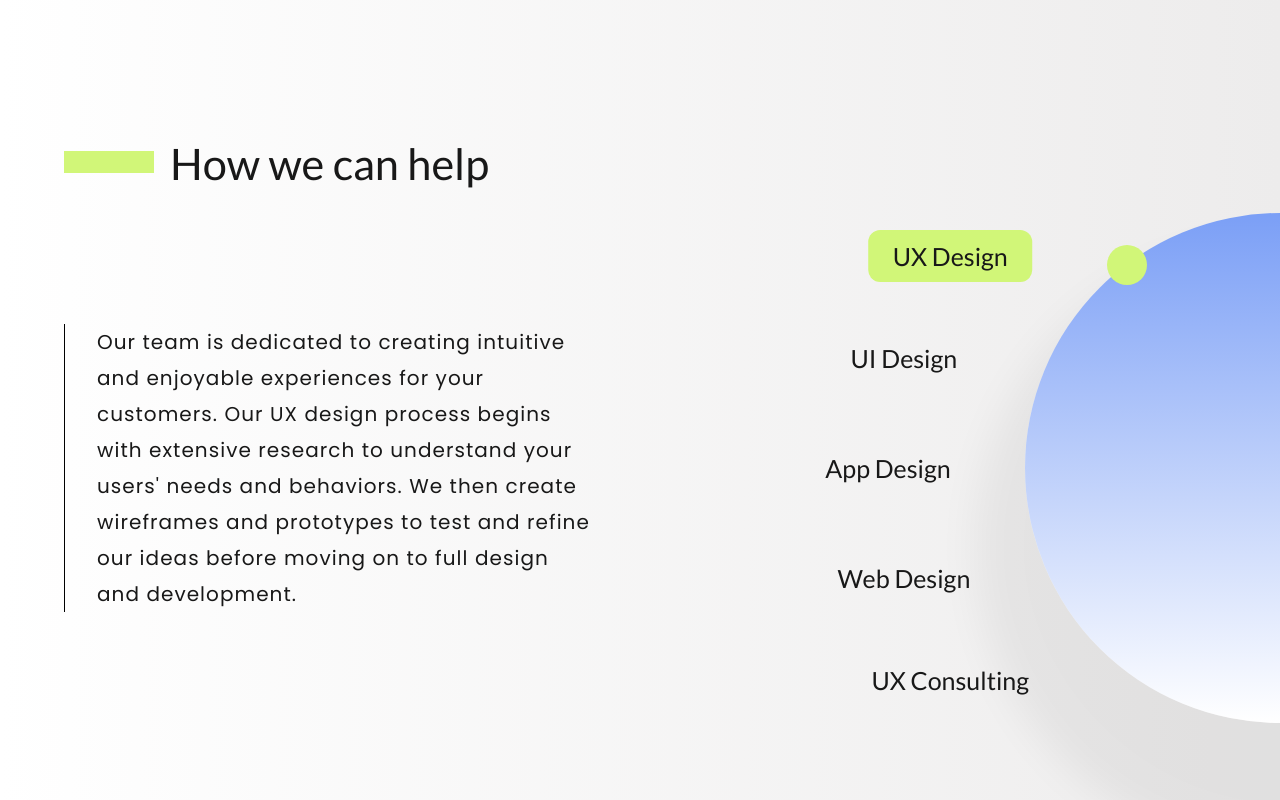
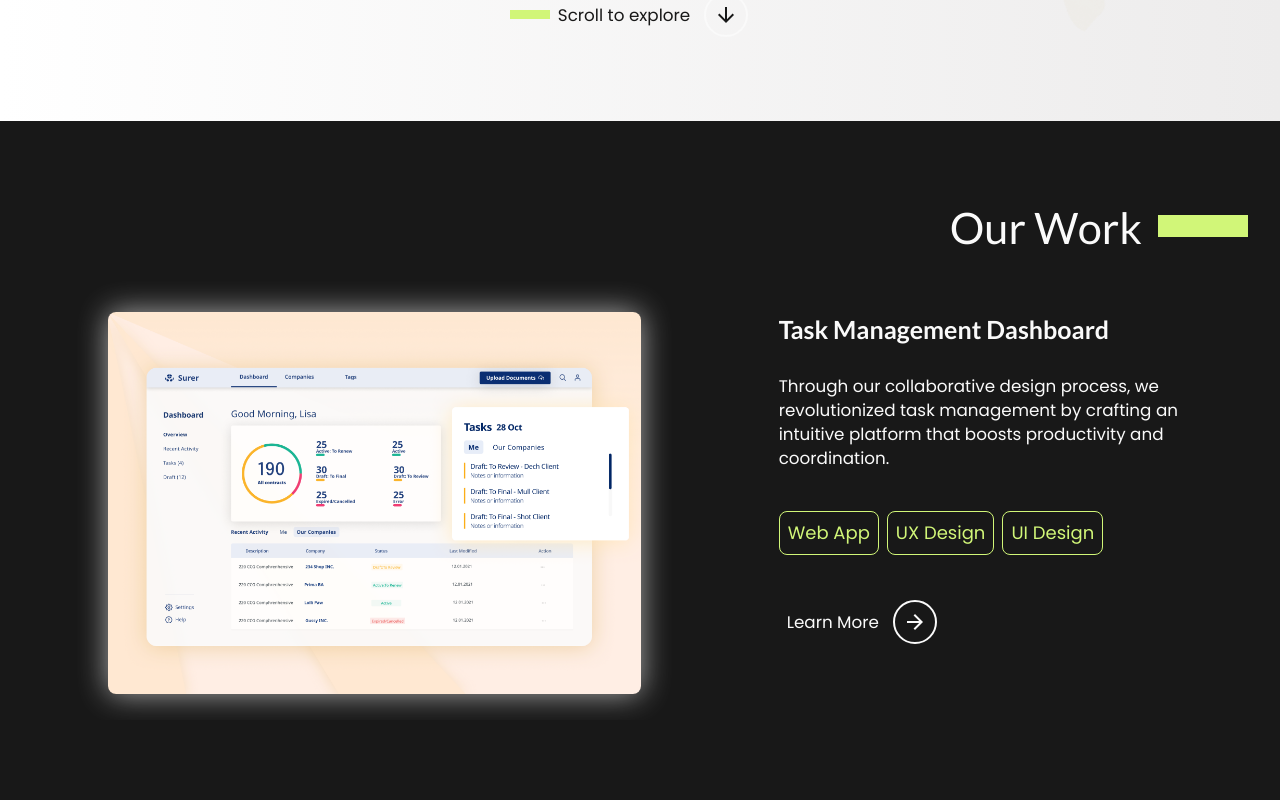
Before and after one commit to mflugelman/piba-studio, a React (Create React App) app: page / in a window 1280 px wide. Shown: the part 740-1540 px from the top of the page. Built offline with nearby package versions, Linux system fonts and the light colour scheme.

Commit message:
finished visual

```diff
--- a/src/App.tsx
+++ b/src/App.tsx
@@ -11,10 +11,11 @@ import LetsTalk from "./pages/LetsTalk";
 import Footer from "./pages/Footer";
 import WorkWithUs from "./pages/WorkWithUs";
 
-import { createTheme, responsiveFontSizes } from "@mui/material/styles";
+import { responsiveFontSizes } from "@mui/material/styles";
 import { useInView } from "react-intersection-observer";
 import { useEffect, useState } from "react";
 import NavBar from "./components/NavBar";
+import OurWork from "./pages/OurWork";
 
 let theme = responsiveFontSizes(themes.theme);
 
@@ -61,7 +62,7 @@ function App() {
             <Home />
           </div>
           <div ref={projectsRef} id="projects">
-            {/* <OurWork /> */}
+            <OurWork />
           </div>
           <div ref={servicesRef} id="services">
             <Services />
@@ -74,7 +75,6 @@ function App() {
           </div>
           <WorkWithUs />
           <div ref={sayHiRef} id="say-hi">
-            {/* <TailoredInnovation /> */}
             <LetsTalk />
           </div>
           <Footer />
--- a/src/components/RightIconButton.tsx
+++ b/src/components/RightIconButton.tsx
@@ -10,6 +10,8 @@ type RightIconButtonProps = {
 };
 
 const RightIconButton = (props: RightIconButtonProps) => {
+  const color = props.color == "black" ? "primary.main" : "#F7C2E5";
+
   return (
     <Button
       onClick={props.onClick}
@@ -18,12 +20,12 @@ const RightIconButton = (props: RightIconButtonProps) => {
         alignSelf: "flex-start",
         "&:hover": {
           backgroundColor: "transparent",
-          color: "#F7C2E5",
+          color: color,
           "& .MuiTypography-root": {
-            color: "#F7C2E5",
+            color: color,
           },
           "& .MuiSvgIcon-root": {
-            color: "#F7C2E5",
+            color: color,
           },
         },
       }}
--- a/src/pages/Home.tsx
+++ b/src/pages/Home.tsx
@@ -102,6 +102,7 @@ const Home = () => {
         </Grid>
         <Box
           sx={{
+            mt: 8,
             display: "flex",
             justifyContent: { xs: "center", sm: "flex-start" },
           }}
@@ -131,6 +132,7 @@ const Home = () => {
             alignItems: "center",
             justifyContent: "center",
             pt: { xs: 20, md: 20 },
+            mb: 8,
           }}
         >
           <Box
--- a/src/theme/theme.tsx
+++ b/src/theme/theme.tsx
@@ -174,9 +174,13 @@ let theme = createTheme({
             (ownerState.variant === "text" && {
               ":hover": {
                 borderWidth: 2,
-                backgroundColor: `${palette.secondary.main}33`,
+
+                backgroundColor: "transparent",
                 borderColor: palette.secondary.main,
                 transition: "none",
+                "& .MuiTypography-root": {
+                  color: palette.secondary.main,
+                },
               },
               ":not(:hover)": {
                 transition: "none",
```
